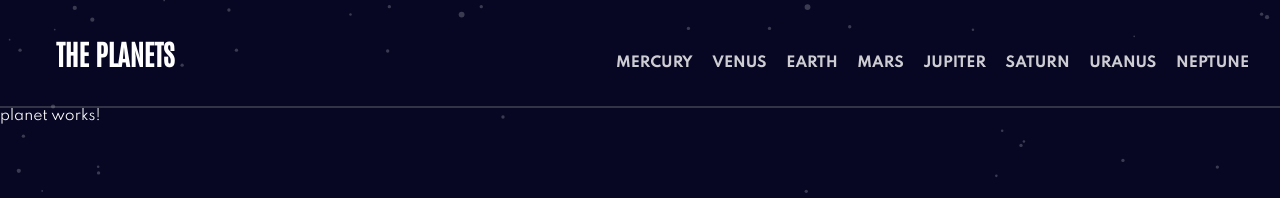
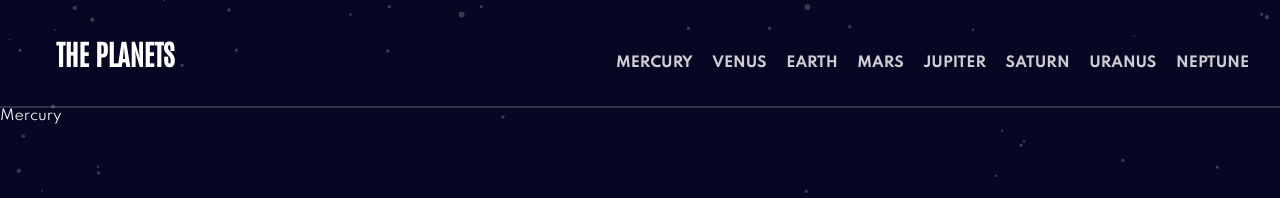
Before and after one commit to john-k-phillips/fm-planet-facts, an Angular app: page / in a window 1280 px wide. Shown: the top 198 px of the page. Built offline with nearby package versions, Linux system fonts and the light colour scheme.

Commit message:
Get data setup finished, requires routing.

```diff
--- a/src/app/app.component.html
+++ b/src/app/app.component.html
@@ -1 +1,2 @@
-<app-header></app-header> <app-planet></app-planet>
+<app-header></app-header>
+<app-planet></app-planet>
--- a/src/app/planet/planet.component.html
+++ b/src/app/planet/planet.component.html
@@ -1 +1 @@
-<p>planet works!</p>
+<p>{{ planet.name }}</p>
--- a/src/app/planet/planet.component.ts
+++ b/src/app/planet/planet.component.ts
@@ -8,10 +8,10 @@ import { PlanetService } from './planet.service';
   providers: [PlanetService],
 })
 export class PlanetComponent implements OnInit {
-  planet: {};
+  planet: any;
 
   constructor(private planetService: PlanetService) {
-    this.planet = planetService.getPlanet(0);
+    this.planet = this.planetService.getPlanet(0);
   }
 
   ngOnInit(): void {}
```
